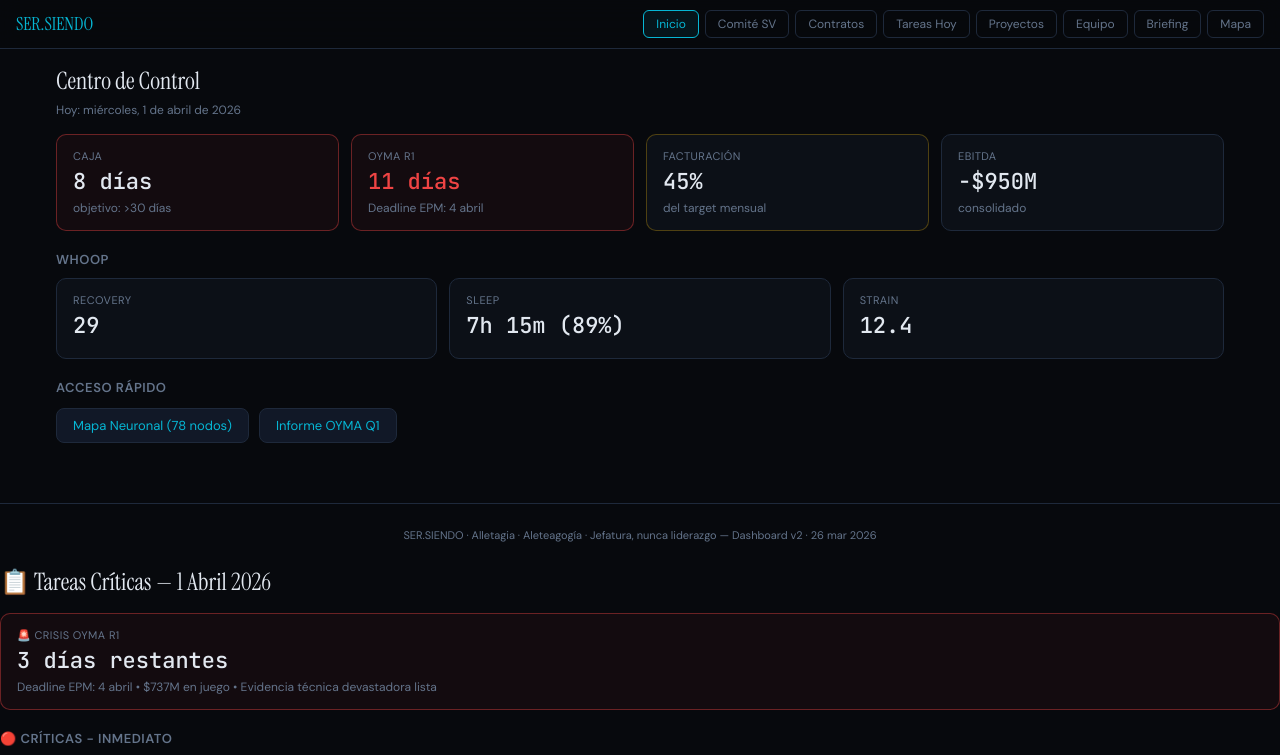
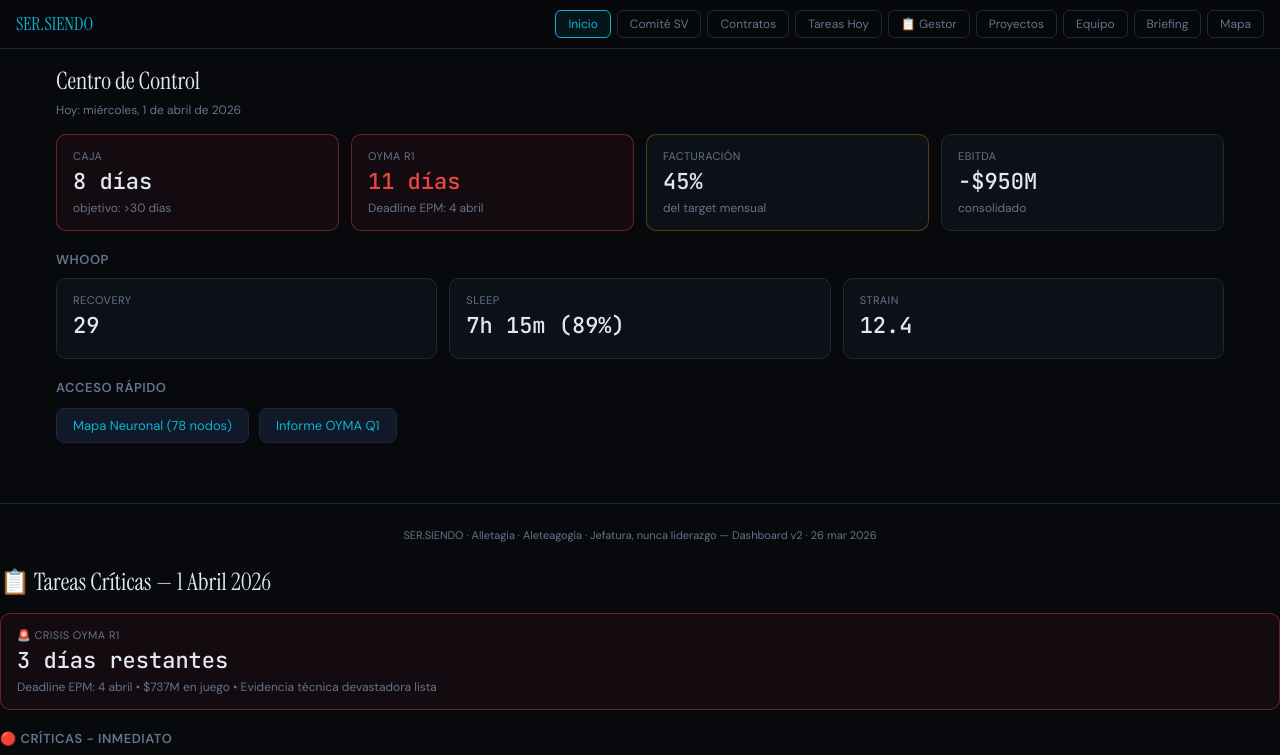
Before and after one commit to SerJefe/sendo-apps, a plain HTML site: page dashboard.html in a window 1280 px wide. Shown: the top 755 px of the page. Drawn offline with Linux system fonts and the light colour scheme.

Commit message:
add: botón acceso directo gestor tareas desde dashboard

```diff
--- a/dashboard.html
+++ b/dashboard.html
@@ -49,6 +49,7 @@ footer{text-align:center;padding:24px;font-size:11px;color:var(--muted);border-t
 <button onclick="show('comite')">Comité SV</button>
 <button onclick="show('contratos')">Contratos</button>
 <button onclick="show('tareas')">Tareas Hoy</button>
+<button onclick="window.open('GESTOR_TAREAS_EJECUTABLES.html','_blank')">📋 Gestor</button>
 <button onclick="show('proyectos')">Proyectos</button>
 <button onclick="show('equipo')">Equipo</button>
 <button onclick="show('briefing')">Briefing</button>
```
